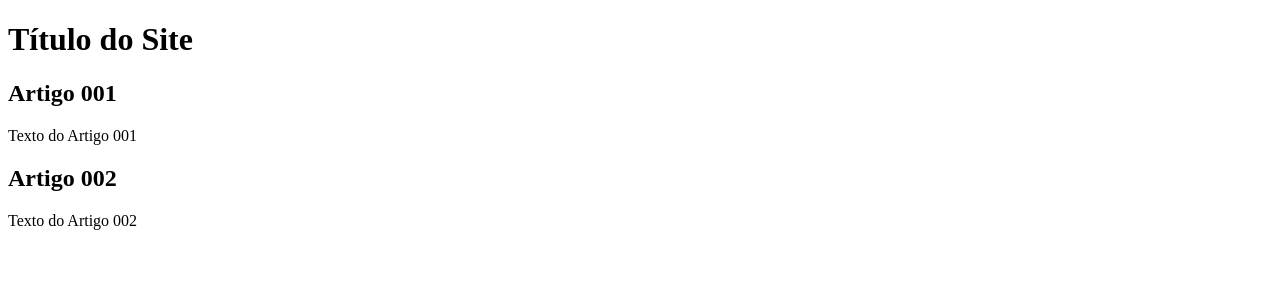
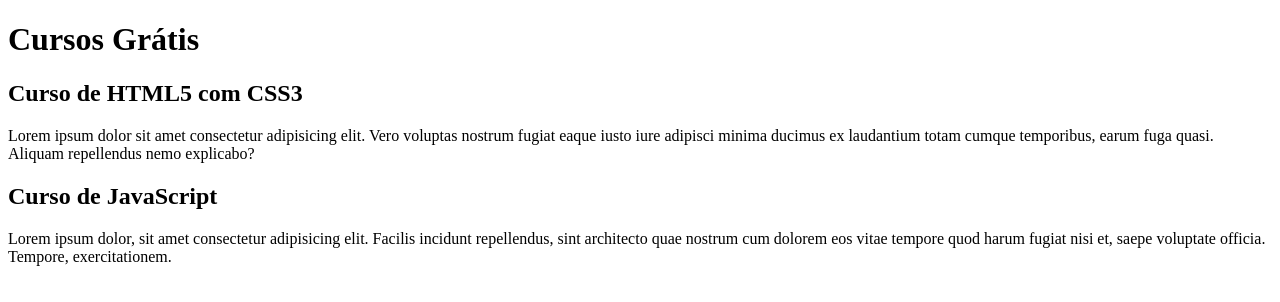
Before and after one commit to Lucas-Pipo/projeto-site, a plain HTML site: page index.html in a window 1280 px wide. Drawn offline with Linux system fonts and the light colour scheme.

Commit message:
comecei a escrever o conteúdo

```diff
--- a/index.html
+++ b/index.html
@@ -9,15 +9,15 @@
 <body>
     <main>
         <header>
-            <h1>Título do Site</h1>
+            <h1>Cursos Grátis</h1>
         </header>
         <article>
-            <h2>Artigo 001</h2>
-            <p>Texto do Artigo 001</p>
+            <h2>Curso de HTML5 com CSS3</h2>
+            <p>Lorem ipsum dolor sit amet consectetur adipisicing elit. Vero voluptas nostrum fugiat eaque iusto iure adipisci minima ducimus ex laudantium totam cumque temporibus, earum fuga quasi. Aliquam repellendus nemo explicabo?</p>
         </article>
         <article>
-            <h2>Artigo 002</h2>
-            <p>Texto do Artigo 002</p>
+            <h2>Curso de JavaScript</h2>
+            <p>Lorem ipsum dolor, sit amet consectetur adipisicing elit. Facilis incidunt repellendus, sint architecto quae nostrum cum dolorem eos vitae tempore quod harum fugiat nisi et, saepe voluptate officia. Tempore, exercitationem.</p>
         </article>
     </main>
 </body>
```
